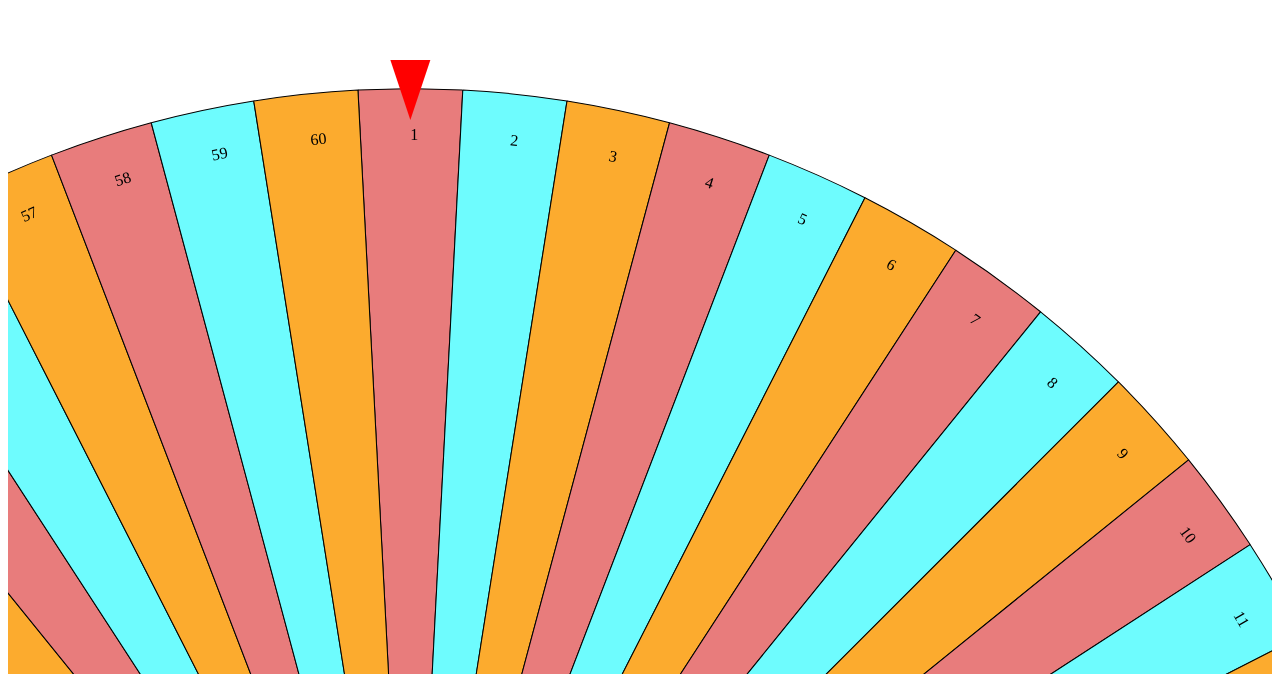
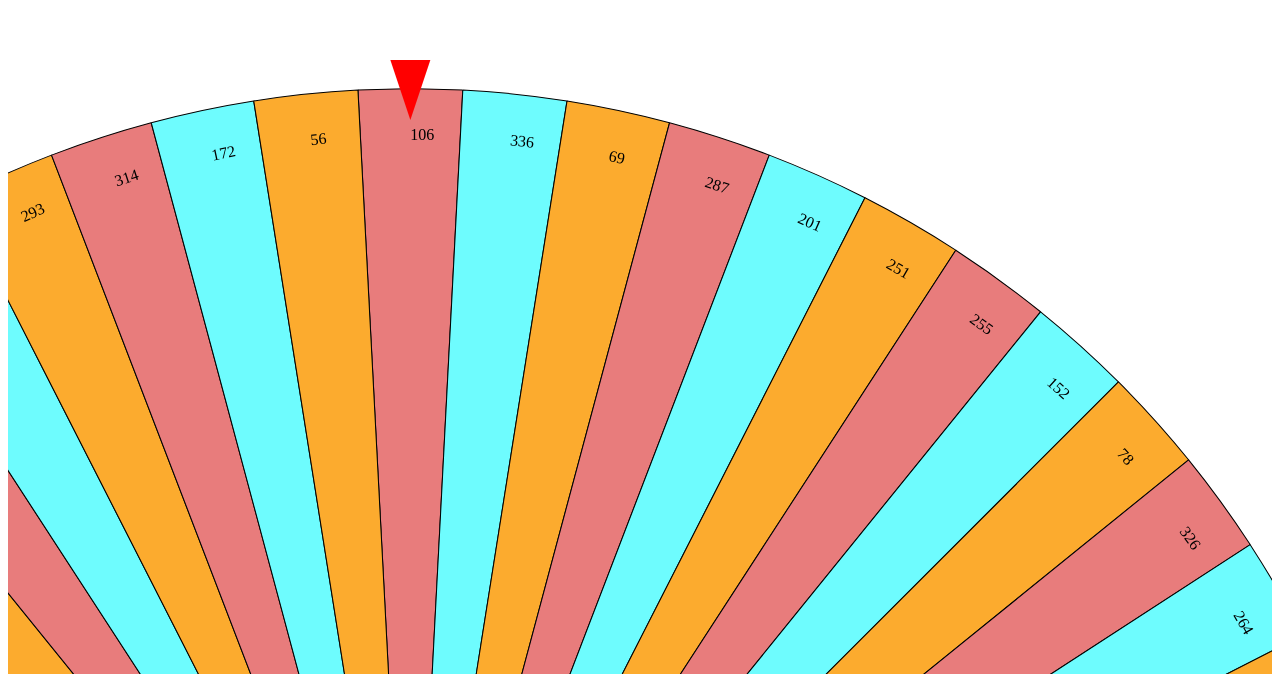
Before and after one commit to elhanan-bd/elhanan-bd.github.io, a plain HTML site: page index.html in a window 1280 px wide. Shown: the part 118-800 px from the top of the page. Drawn offline with nearby package versions, Linux system fonts and the light colour scheme.

Commit message:
Add suffle

```diff
--- a/index.html
+++ b/index.html
@@ -163,7 +163,7 @@
                     if (!blacklist_numbers.includes(i))
                     values.push(i);
                 }
-                // shuffle(values);
+                shuffle(values);
 
                 create_circle(circle, radius, screen.width / 2 - circle_x_offset, circle_y_offset, circle_parts, start_angle);
                 current_value_index = circle_parts;
```
